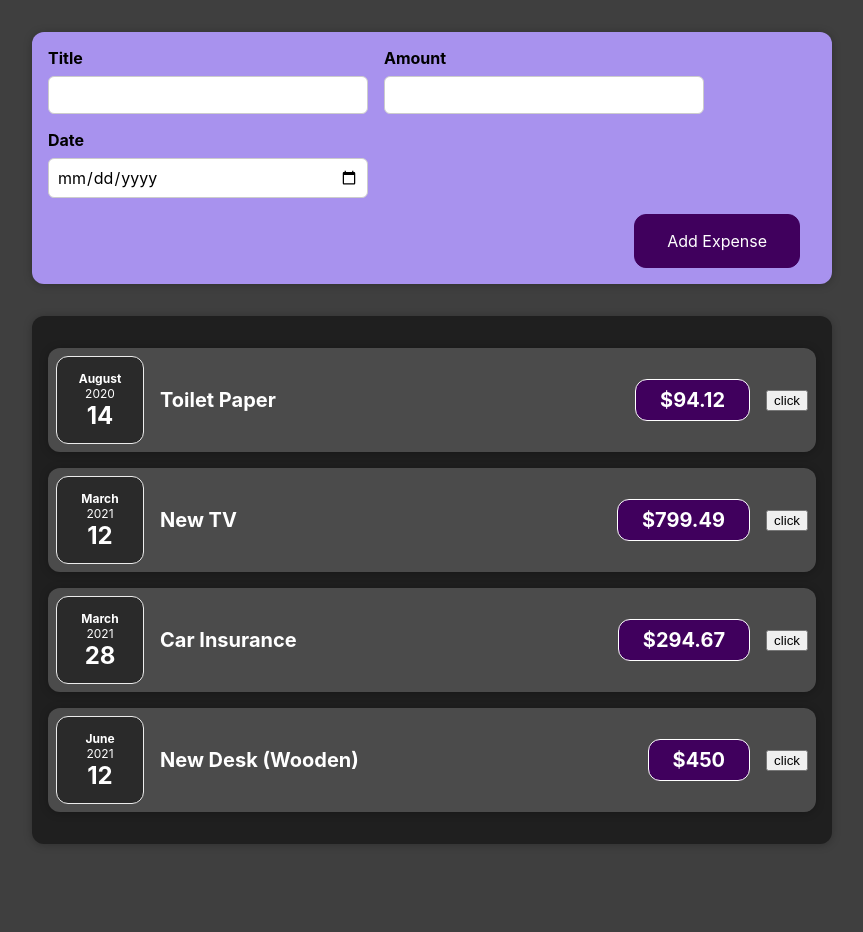
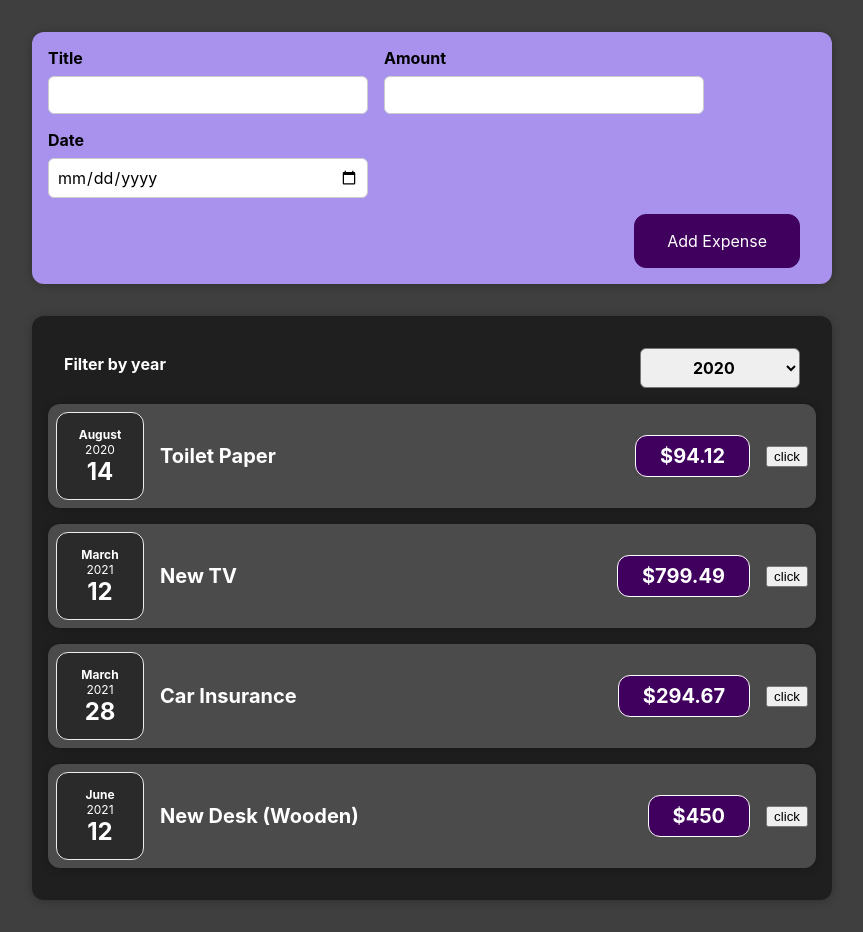
Before and after one commit to vothikimyen108/LearnReactJS, a React (Create React App) app in the folder ReactjsBasic/my-app/: page / in a window 1280 px wide. Shown: the whole page, without its empty margins (208-1071 px from the left). Before the commit the page ends 876 px from the top, so only its background shows below. Built offline with nearby package versions, Linux system fonts and the light colour scheme.

Commit message:
add expense filter

```diff
--- a/ReactjsBasic/my-app/src/App.js
+++ b/ReactjsBasic/my-app/src/App.js
@@ -29,6 +29,7 @@
   },
 ];
 //hàm
+//Lifting State Up khái niệm truyền dữ liệu từ cha qua con từ con qua cha, qua prop
 const handlerCreateExpenData = (newExpenses) => {
   const expense = {
     ...newExpenses
--- /dev/null
+++ b/ReactjsBasic/my-app/src/components/Expense/ExpenseFilter.css
@@ -0,0 +1,24 @@
+.expenses-filter {
+    color: white;
+    padding: 0 1rem;
+  }
+
+  .expenses-filter__control {
+    display: flex;
+    width: 100%;
+    align-items: center;
+    justify-content: space-between;
+    margin: 1rem 0;
+  }
+
+  .expenses-filter label {
+    font-weight: bold;
+    margin-bottom: 0.5rem;
+  }
+
+  .expenses-filter select {
+    font: inherit;
+    padding: 0.5rem 3rem;
+    font-weight: bold;
+    border-radius: 6px;
+  }
--- /dev/null
+++ b/ReactjsBasic/my-app/src/components/Expense/ExpenseFilter.js
@@ -0,0 +1,25 @@
+import React from 'react';
+
+import './ExpenseFilter.css';
+
+const ExpensesFilter = (props) => {
+  const dropdownChangeHandler = (event) => {
+    props.onChangeFilter(event.target.value);
+  };
+
+  return (
+    <div className='expenses-filter'>
+      <div className='expenses-filter__control'>
+        <label>Filter by year</label>
+        <select value={props.selected} onChange={dropdownChangeHandler}>
+          <option value='2022'>2022</option>
+          <option value='2021'>2021</option>
+          <option value='2020'>2020</option>
+          <option value='2019'>2019</option>
+        </select>
+      </div>
+    </div>
+  );
+};
+
+export default ExpensesFilter;
--- a/ReactjsBasic/my-app/src/components/Expense/Expenses.js
+++ b/ReactjsBasic/my-app/src/components/Expense/Expenses.js
@@ -1,9 +1,18 @@
 import './Expenses.css'
 import ExpenseItem from "./ExpenseItem";
+import ExpensesFilter from './ExpenseFilter';
 import Card from '../UI/Card';
+import React, {useState} from 'react';
+
 const Expenses = (prop) => {
+  const [filteredYear, setFilteredYear] = useState('2020');
+  const filterChangeHandler = (selectYear)=> {
+    setFilteredYear(selectYear)
+  }
+
   return (
     <Card className="expenses">
+      <ExpensesFilter selected={filteredYear} onChangeFilter={filterChangeHandler} />
       <ExpenseItem
         title={prop.items[0].title}
         amount={prop.items[0].amount}
```
